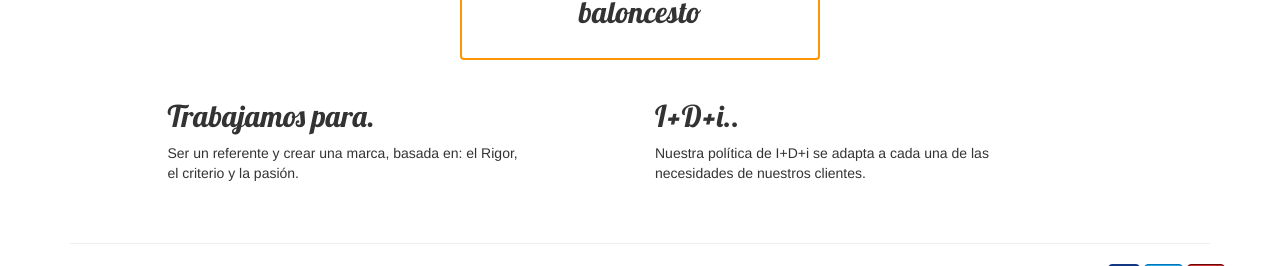
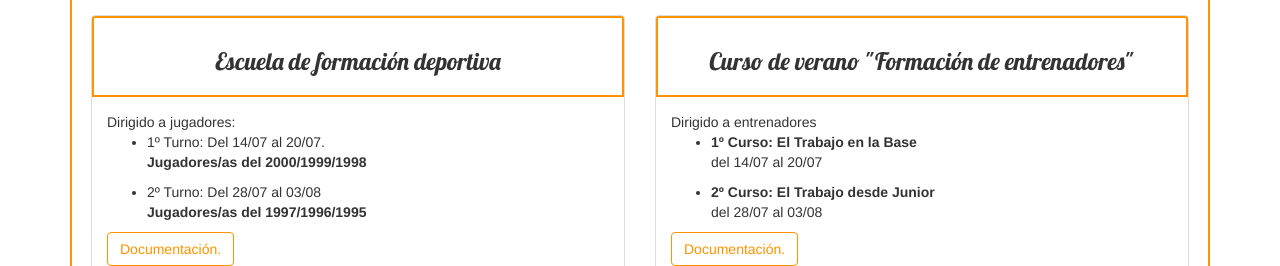
Before and after one commit to afortes/garra, a plain HTML site: page index.html in a window 1280 px wide. Shown: the part 779-1045 px from the top of the page. Drawn offline with Linux system fonts and the light colour scheme.

Commit message:
Añadido campo noticia

```diff
--- a/index.html
+++ b/index.html
@@ -64,6 +64,8 @@
         </div>
         <!-- /.container -->
     </nav>
+
+
 <section class="section-colored">
     <div class="container ">
 
@@ -123,6 +125,60 @@
 
 
 </section>
+
+<section>
+     <div class="container">
+
+             <div class="well">
+                <div class="jumbotron">
+                    <h1>Ultimas noticias</h1>
+
+
+
+
+                </div>
+                 <div class="row">
+                 <div class="col-lg-6">
+                     <div class="panel panel-default">
+                        <div class="panel-heading text-center"><h3>Escuela de formación deportiva</h3></div>
+                        <div class="panel-body">Dirigido a jugadores:
+                            <ul>
+                                <li> 1º Turno:  Del 14/07 al 20/07.<p><b>Jugadores/as del 2000/1999/1998</b></li>
+                                <li>2º Turno: Del 28/07 al  03/08<p>
+                                <b>Jugadores/as del 1997/1996/1995</b></li>
+                                </ul>
+                                <button type="button" id="popover1" class="btn btn-default" data-container="body" data-toggle="mypopover1" data-placement="right" data-content="- Tríptico informativo. <p>Hoja de inscripción">Documentación.</button>
+                        </div>
+                        </div>
+                 </div>
+
+                 <div class="col-lg-6">
+                     <div class="panel panel-default">
+                        <div class="panel-heading text-center"><h3>Curso de verano "Formación de entrenadores"</h3></div>
+                        <div class="panel-body">Dirigido a entrenadores
+                            <ul>
+                                <li> <b>1º Curso: El Trabajo en la Base</b>
+                                    <p> del 14/07 al 20/07
+
+                                </li>
+                                <li><b>2º Curso: El Trabajo desde Junior</b><p>
+                                             del 28/07 al 03/08 </li>
+                                </ul>
+                                <button type="button" id="popover1" class="btn btn-default" data-container="body" data-toggle="mypopover1" data-placement="right" data-content="- Tríptico informativo. <p>Hoja de inscripción">Documentación.</button>
+
+
+
+
+
+             </div>
+
+     </div>
+ </section>
+
+
+
+
+
 <section>
     <div class="container">
         <div class="row">
@@ -217,10 +273,11 @@
     <script src="js/jquery-1.10.2.js"></script>
     <script src="js/bootstrap.js"></script>
     <script type="text/javascript">
-        $(document).ready(function(){
-        $('.carousel').carousel()
+        $(document).ready(function() {
 
-    });
+        $('.btn').popover();
+
+    }); //END $(document).ready()
 
     </script>
 
```
